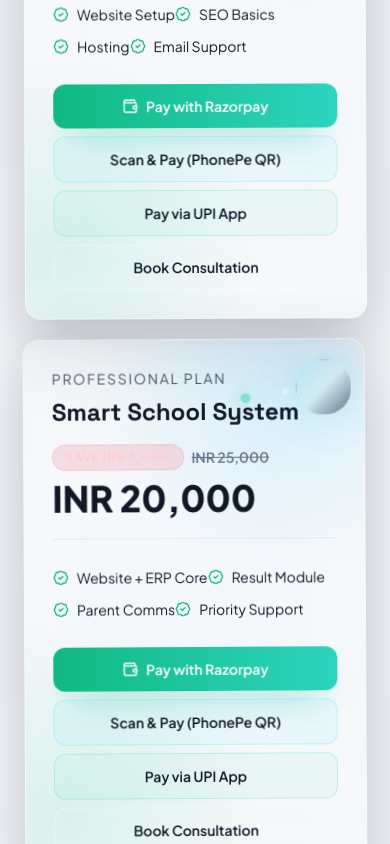
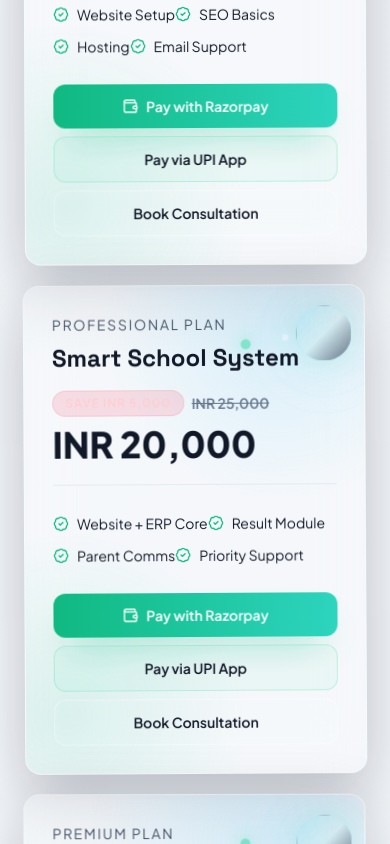
Before and after one commit to vishalgupta9792/Nova-Tech-Solutions, a Next.js app: page / in a window 390 px wide. Shown: the part 7080-7924 px from the top of the page. Built offline with nearby package versions, Linux system fonts and the light colour scheme.

Commit message:
chore: remove PhonePe QR button from pricing cards

```diff
--- a/app/page.tsx
+++ b/app/page.tsx
@@ -668,9 +668,6 @@
                   <Wallet className="h-4 w-4" />
                   {payingPlan === p.name ? "Starting Razorpay..." : "Pay with Razorpay"}
                 </button>
-                <a href={upiQr(p.name, p.amount)} target="_blank" rel="noreferrer" className="inline-flex items-center justify-center gap-2 rounded-xl border border-cyan-300/40 bg-cyan-400/5 px-4 py-3 text-sm font-semibold transition duration-300 hover:border-cyan-200/70 hover:bg-cyan-400/10 dark:border-cyan-200/30">
-                  Scan & Pay (PhonePe QR)
-                </a>
                 <button
                   onClick={() => payViaUpiApp(p.name, p.amount)}
                   className="inline-flex items-center justify-center gap-2 rounded-xl border border-emerald-300/40 bg-emerald-400/5 px-4 py-3 text-sm font-semibold transition duration-300 hover:border-emerald-200/70 hover:bg-emerald-400/10 dark:border-emerald-200/30"
```
